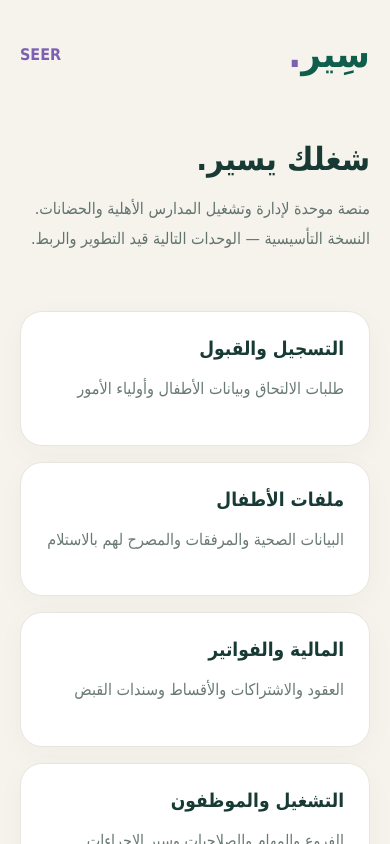
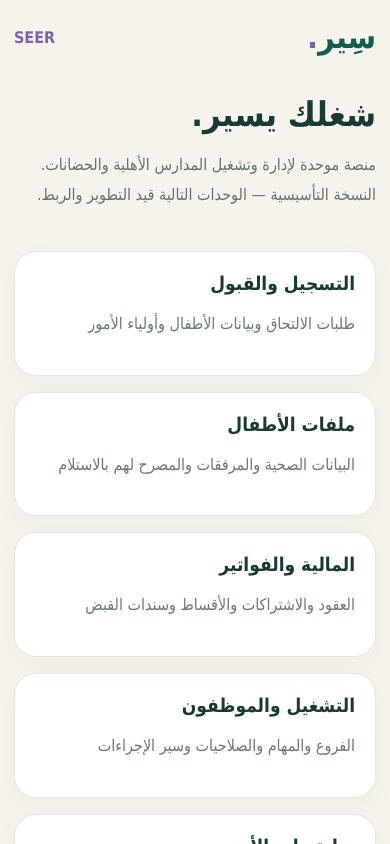
Before and after one commit to all3nazy/seer-app, a Next.js app: page / in a window 390 px wide. Shown: the top 844 px of the page. Built offline with nearby package versions, Linux system fonts and the light colour scheme.

Commit message:
style: support mobile and tablet responsive layouts

```diff
--- a/app/globals.css
+++ b/app/globals.css
@@ -1 +1,12 @@
 :root{color-scheme:light;--green:#0f5e4c;--purple:#7b61b0;--bg:#f6f3ed}*{box-sizing:border-box}body{margin:0;background:var(--bg);color:#173b34;font-family:Tahoma,Arial,sans-serif}a{color:inherit;text-decoration:none}.shell{max-width:1160px;margin:auto;padding:32px 20px}.top{display:flex;justify-content:space-between;align-items:center}.logo{font-size:38px;font-weight:900;color:var(--green)}.tag{color:var(--purple);font-weight:700}.hero{padding:64px 0 40px}.hero h1{font-size:clamp(32px,5vw,56px);margin:0 0 16px}.hero p{color:#63736e;line-height:1.9}.grid{display:grid;grid-template-columns:repeat(auto-fit,minmax(220px,1fr));gap:16px}.card{padding:25px;background:white;border:1px solid #e9e5de;border-radius:22px;box-shadow:0 8px 30px #163c2b08}.card h2{font-size:19px;margin:0 0 12px}.card p{color:#697a74;line-height:1.8}.foot{padding:40px 0;color:#79867f;font-size:13px}
+/* Responsive foundations: phone, tablet and desktop */
+button,input{font:inherit}button{cursor:pointer}button:disabled{cursor:wait;opacity:.7}
+:focus-visible{outline:3px solid #7b61b0;outline-offset:3px}
+.pill{display:inline-block;font-size:12px;padding:4px 10px;border-radius:20px;background:#eee8f6;color:#684e91}
+.messages{min-height:250px;max-height:55vh;overflow-y:auto;display:flex;flex-direction:column;gap:12px;padding:16px 0}
+.bubble{align-self:flex-start;max-width:90%;background:#f3f0e9;border-radius:16px;padding:14px;line-height:1.8;margin:0}
+.bubble.user{align-self:flex-end;background:#e4f0e9}
+.assistant-form{display:flex;gap:8px}.assistant-form input{flex:1;min-width:0;border:1px solid #d4dcd7;border-radius:12px;padding:13px;background:white}.assistant-form button{background:#0f5e4c;color:white;border:0;border-radius:12px;padding:12px 18px}
+@media(max-width:767px){.shell{padding:18px 14px}.hero{padding:38px 0 24px}.hero h1{font-size:34px}.grid{grid-template-columns:1fr}.card{padding:20px}.logo{font-size:32px}.assistant-form{position:sticky;bottom:0;background:white;padding:8px 0}}
+@media(min-width:768px) and (max-width:1100px){.grid{grid-template-columns:repeat(2,minmax(0,1fr))}.shell{padding:28px}}
+@media(prefers-reduced-motion:reduce){*,*:before,*:after{scroll-behavior:auto!important;animation-duration:.01ms!important;transition-duration:.01ms!important}}
```
